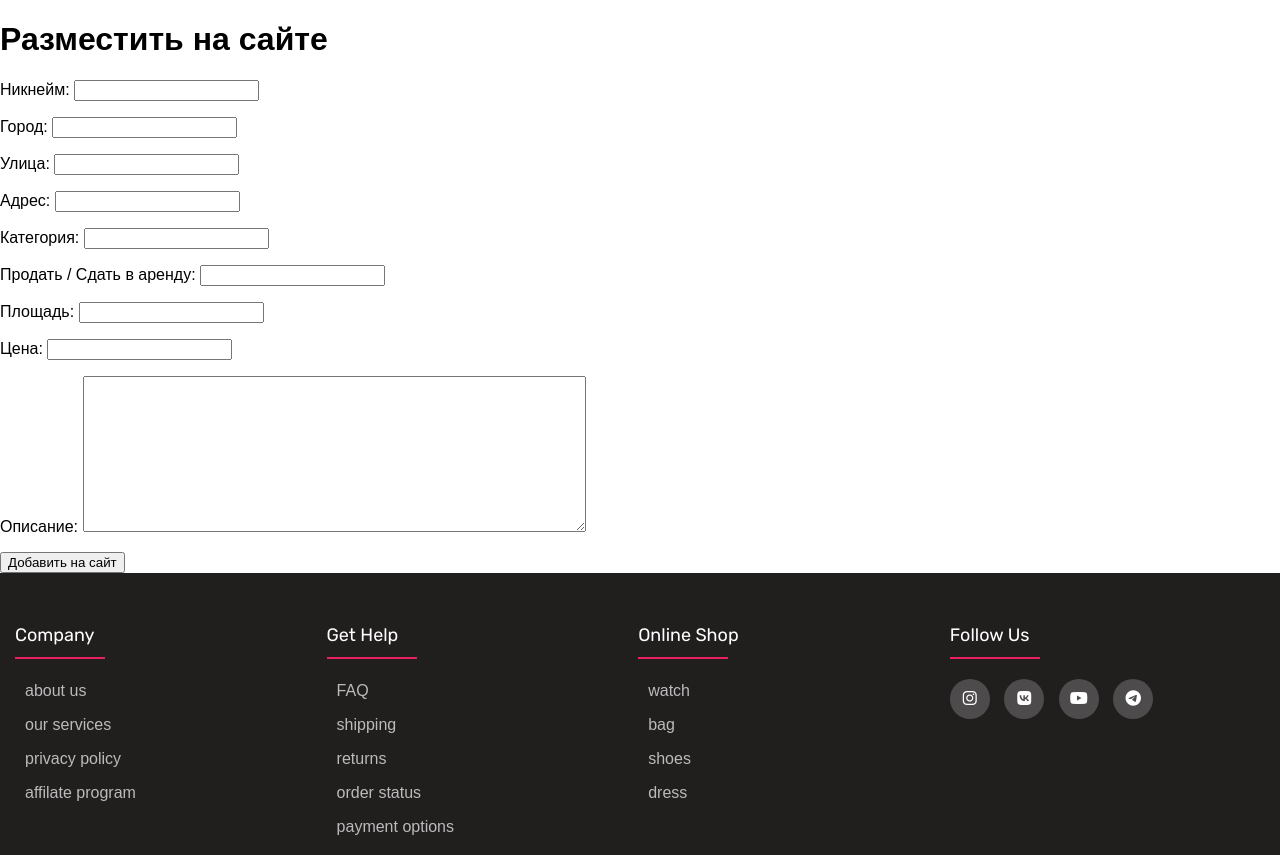
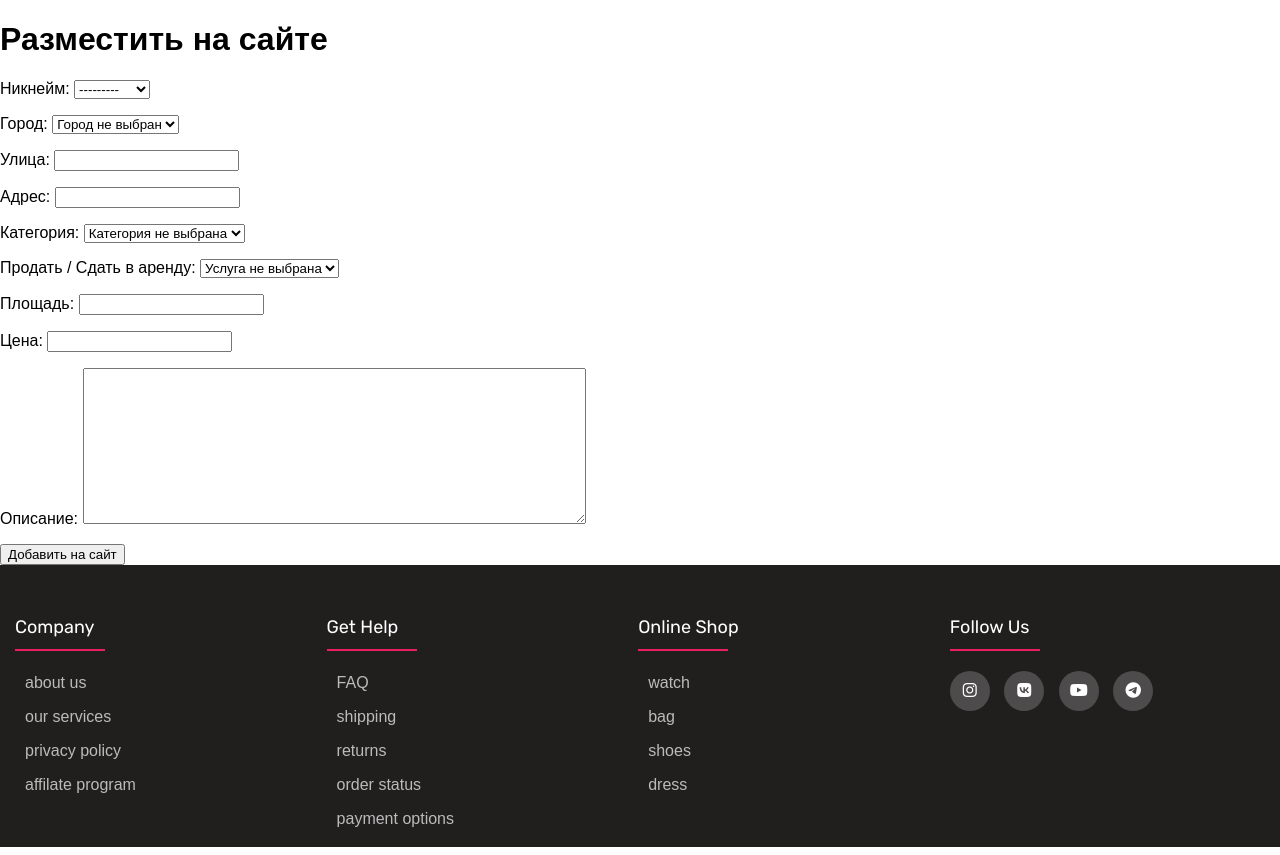
Before and after one commit to alexkhub/website, a Django app: page /add_real_estate/ in a window 1280 px wide. Shown: the part 59-914 px from the top of the page. Run offline with Django 4.2, Linux system fonts and the light colour scheme; data comes from the database, SQL or seed files in the repository; both versions use the stored data as it was after the commit; some libraries are stand-ins or nearby versions.

Commit message:
test models

```diff
--- a/agency/news/forms.py
+++ b/agency/news/forms.py
@@ -4,12 +4,12 @@ from .models import *
 
 # формы
 class Add_Real_estateForm(forms.Form):
-    user = forms.ModelChoiceField(queryset=User.objects.all(), label='Никнейм', widget=forms.TextInput(attrs={'class': 'form-add-real-estate-choice'}))
-    city = forms.ModelChoiceField(queryset=City.objects.all(), label='Город', empty_label='Город не выбран', widget=forms.TextInput(attrs={'class': 'form-add-real-estate-choice'}))
+    user = forms.ModelChoiceField(queryset=User.objects.all(), label='Никнейм',)
+    city = forms.ModelChoiceField(queryset=City.objects.all(), label='Город', empty_label='Город не выбран', )
     street = forms.CharField(max_length=50, label='Улица', widget=forms.TextInput(attrs={'class': 'form-add-real-estate-label'}))
     address = forms.CharField(max_length=50, label='Адрес', widget=forms.TextInput(attrs={'class': 'form-add-real-estate-label'}))
-    category_name = forms.ModelChoiceField(queryset=Сategories_real_estate.objects.all(), label='Категория', empty_label='Категория не выбрана', widget=forms.TextInput(attrs={'class': 'form-add-real-estate-choice'}))
-    services = forms.ModelChoiceField(queryset=Services.objects.all(), label='Продать / Сдать в аренду', empty_label='Услуга не выбрана', widget=forms.TextInput(attrs={'class': 'form-add-real-estate-choice'}))
+    category_name = forms.ModelChoiceField(queryset=Сategories_real_estate.objects.all(), label='Категория', empty_label='Категория не выбрана', )
+    services = forms.ModelChoiceField(queryset=Services.objects.all(), label='Продать / Сдать в аренду', empty_label='Услуга не выбрана', )
     aray = forms.FloatField(label='Площадь', widget=forms.TextInput(attrs={'class': 'form-add-real-estate-label'}))
     price = forms.FloatField(label='Цена', widget=forms.TextInput(attrs={'class': 'form-add-real-estate-label'}))
     description = forms.CharField(widget=forms.Textarea(attrs={'cols': 60, 'row': 10, 'class': 'form-add-real-estate-description'}) , label='Описание', required=False, )
--- a/agency/news/models.py
+++ b/agency/news/models.py
@@ -139,13 +139,10 @@ class Real_estate(models.Model):
     description = models.TextField(verbose_name='Описание', blank=True)
     slug = models.SlugField(max_length=50, unique=True, db_index=True, verbose_name='URL', )
 
-
-
     def save(self, *args, **kwargs):
         if not self.slug:
-          self.slug = slugify(f'{str(self.city)}-{str(self.street)}-{str(self.address)}', lowercase=True)
+            self.slug = slugify(f'{str(self.city)}-{str(self.street)}-{str(self.address)}', lowercase=True)
         super().save(*args, **kwargs)
-
 
     def get_absolute_url(self):
         return reverse('real_estate', kwargs={'slug': self.slug})
--- a/agency/news/templates/news/add_real_estate.html
+++ b/agency/news/templates/news/add_real_estate.html
@@ -4,6 +4,8 @@
 
 <form action="{% url 'add_real_estate' %}" method="post">
     {% csrf_token%}
+
+    <div class="form-error">{{form.non.field_errors}}</div>
 
     {% for f in form%}
     <p><label class="form-real-estate" for="{{f.id_for_label}}">{{f.label}}: </label>{{f}}</p>
--- a/agency/news/views.py
+++ b/agency/news/views.py
@@ -1,4 +1,4 @@
-from django.shortcuts import render, get_object_or_404
+from django.shortcuts import render, get_object_or_404, redirect
 from django.http import HttpResponseNotFound, HttpResponseNotFound, Http404
 from .models import *
 from .forms import *
@@ -54,9 +54,20 @@ def regidtration(request):
 
 #работа с формой
 def add_real_estate(request):
-    form = Add_Real_estateForm()
+    if request.method == 'POST':
+        form = Add_Real_estateForm(request.POST)
+        if form.is_valid():
+            try:
+                Real_estate.objects.create(**form.cleaned_data)
+                return redirect('real_estate')
+            except:
+                form.add_error(None, 'Ошибка добавления ')
+    else:
+        form = Add_Real_estateForm()
+
+
     context = {
-        'title': 'Разместить на сайте ',
+        'title': 'Разместить на сайте',
         'menu': menu,
         'form': form,
                 }
```
Also changed, not shown: agency/db.sqlite3.
